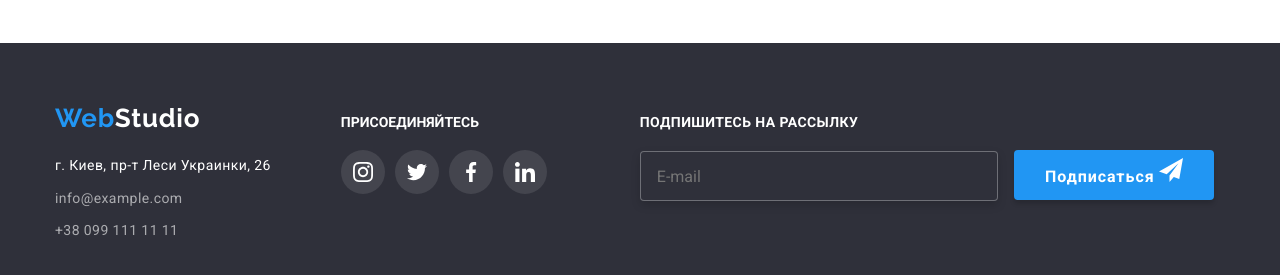
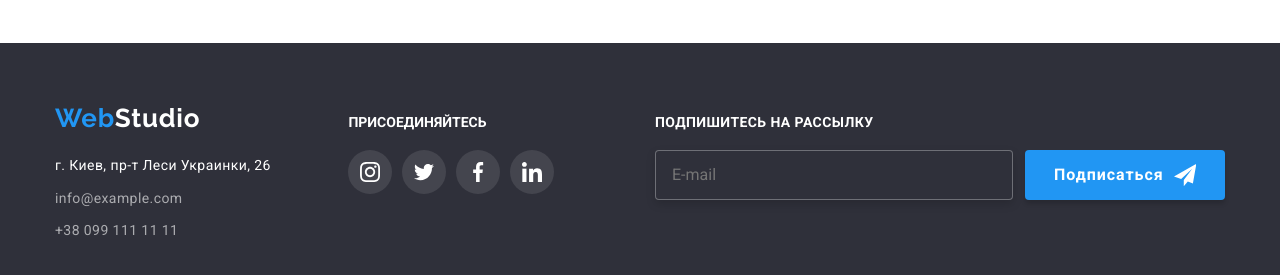
Before and after one commit to IllyaMartyniuk/goit-markup-hw-06, a plain HTML site: page index.html in a window 1280 px wide. Shown: the part 2600-2875 px from the top of the page. Drawn offline with nearby package versions, Linux system fonts and the light colour scheme.

Commit message:
Оформлена форма футера

```diff
--- a/css/style.css
+++ b/css/style.css
@@ -601,6 +601,7 @@ img {
 .container-footer-contact {
   display: flex;
   align-items: baseline;
+  justify-content: space-between;
 }
 /*_________ AND FOOTER_________*/
 
@@ -992,6 +993,10 @@ img {
 
 /*__________FOOTER FORM__________*/
 
+.footer-form-wrapper{
+  display: flex;
+}
+
 .footer-form-title{
   margin: 0;
   margin-bottom: 20px;
@@ -1016,7 +1021,13 @@ img {
   color: var(--hover-focus-text-color);
 }
 
+.btn-flex-wrapper{
+  display: flex;
+  align-items: center;
+}
+
 .footer-form-btn{
+  padding: 10px 29px;
   width: 200px;
   height: 50px;
   left: 1185px;
@@ -1025,8 +1036,16 @@ img {
   box-shadow: 0px 4px 4px rgba(0, 0, 0, 0.15);
   border-radius: 4px;
   border: none;
+  transition: background-color 250ms cubic-bezier(0.4, 0, 0.2, 1);
 }
+
+.footer-form-btn:hover,
+.footer-form-btn:focus{
+  background-color: #188CE8;
+}
+
 .footer-form-icon{
+  margin-left: 10px;
   width: 24px;
   height: 24px;
 
@@ -1034,12 +1053,11 @@ img {
 
 .btn-text-footer{
   font-family: Roboto;
-font-style: normal;
-font-weight: 700;
-font-size: 16px;
-line-height: 30px;
-letter-spacing: 0.06em;
-color: #FFFFFF;
+  font-weight: 700;
+  font-size: 16px;
+  line-height: 30px;
+  letter-spacing: 0.06em;
+  color: var(--hover-focus-text-color);
 
 
 }
--- a/index.html
+++ b/index.html
@@ -413,15 +413,16 @@
                 </div>
                 <div class="footer-form">
                     <p class="footer-form-title">Подпишитесь на рассылку</p>
-                    <form>
-                        <label>
-                            <input type="email" name="email" class="footer-form-email" placeholder="E-mail" />
-                        </label>
-                        <button type="submit" class="footer-form-btn"><span class="btn-text-footer">Подписаться</span>
-                            <svg class="footer-form-icon">
-                                <use href="./images/svg/symbol-defs.svg#icon-send-telegram">
-                                </use>
-                            </svg>
+                    <form class="footer-form-wrapper">
+                        <input type="email" name="email" class="footer-form-email" placeholder="E-mail" />
+                        <button type="submit" class="footer-form-btn">
+                            <div class="btn-flex-wrapper">
+                                <span class="btn-text-footer">Подписаться</span>
+                                <svg class="footer-form-icon">
+                                    <use href="./images/svg/symbol-defs.svg#icon-send-telegram">
+                                    </use>
+                                </svg>
+                            </div>
                         </button>
                     </form>
                 </div>
```
